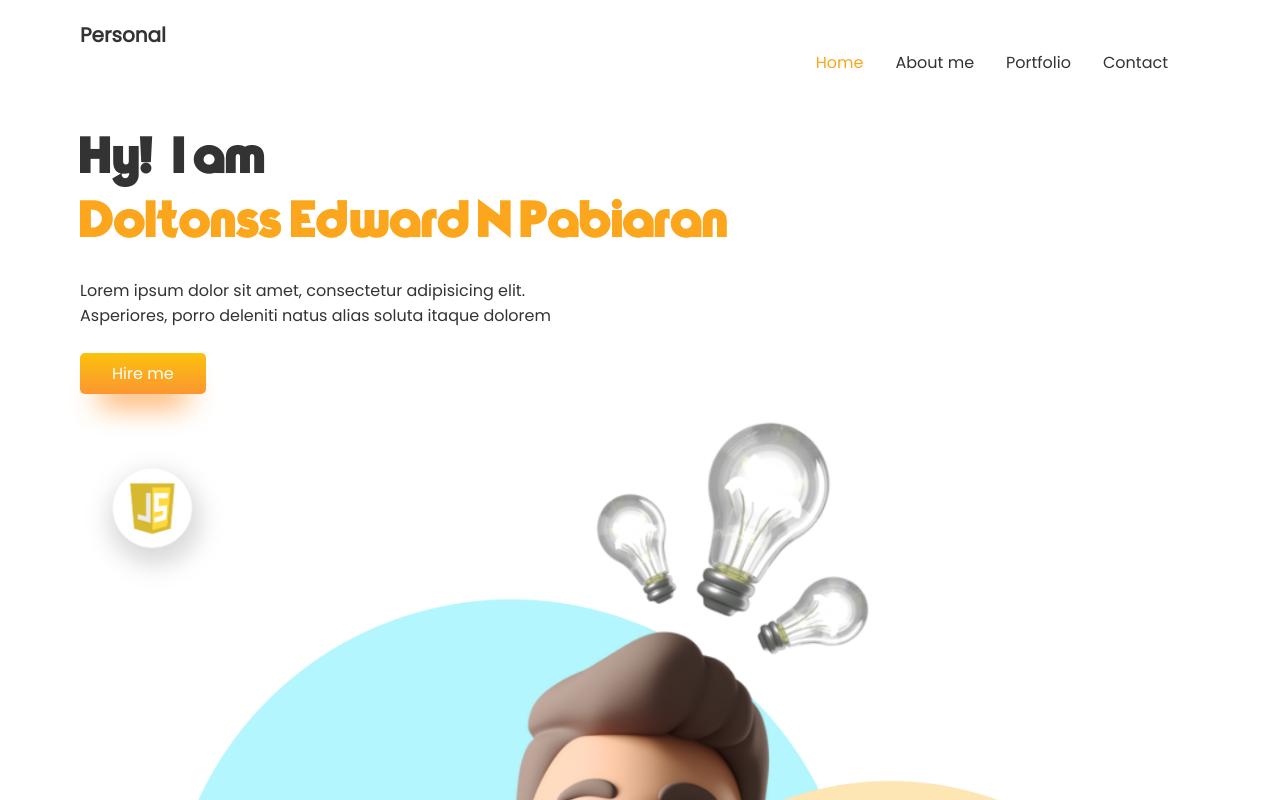
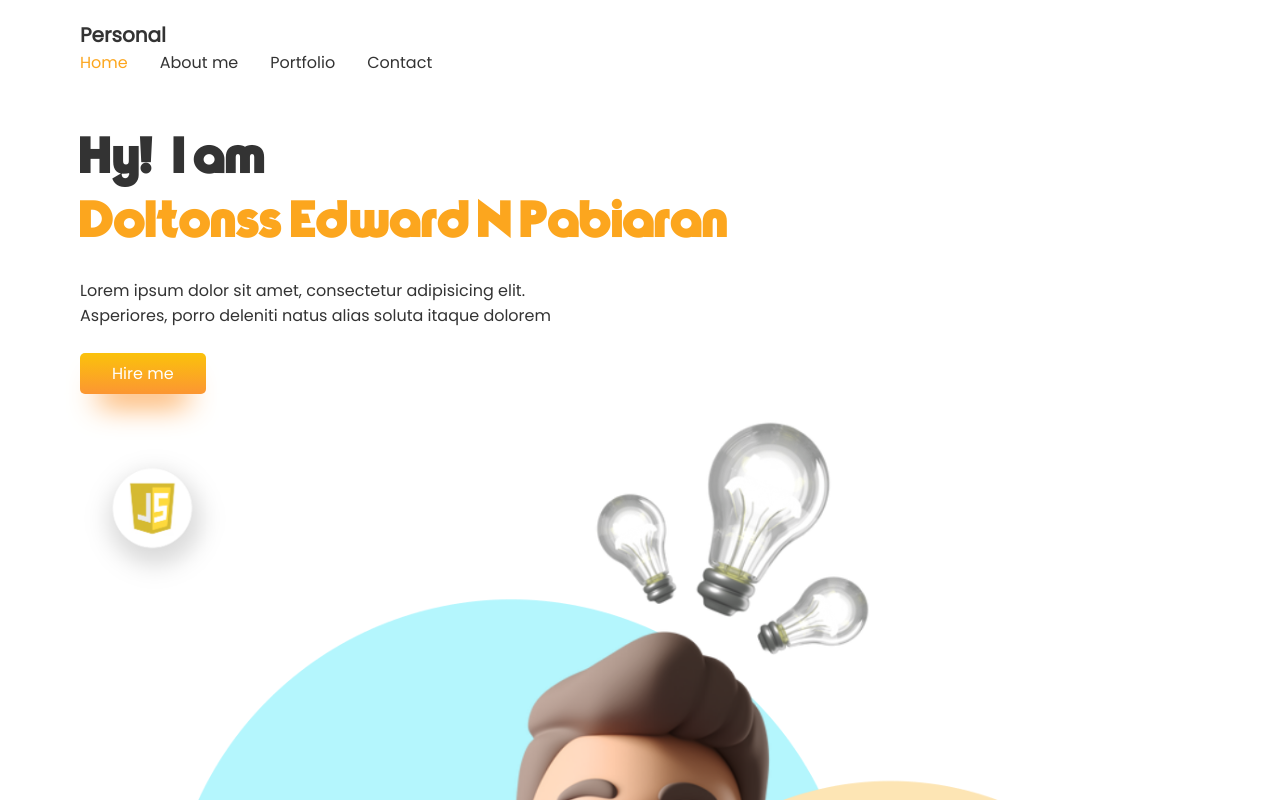
Before and after one commit to doltonsedward/Personal-website-svelte, a Svelte app: page / in a window 1280 px wide. Shown: the top 800 px of the page. Built offline with nearby package versions, Linux system fonts and the light colour scheme.

Commit message:
add to-right styling for right content

```diff
--- a/public/assets/css/shortcut.css
+++ b/public/assets/css/shortcut.css
@@ -26,3 +26,8 @@
 .button-theme:hover::after {
     box-shadow: 0 20px 40px #fc9632;
 }
+
+/* display */
+.flex { display: flex }
+.flex-between { justify-content: space-between }
+.items-center { align-items: center }
--- a/src/components/molecules/Header.svelte
+++ b/src/components/molecules/Header.svelte
@@ -8,7 +8,7 @@
 
 <header class="padding-default row">
     <p class="logo col-6">Personal</p>
-    <nav class="col-6">
+    <nav class="col-6 to-right">
         <ul class="list-nav">
             {#each navItems as item}
                 <li on:click={() => dispatch('navChange', item)}>
@@ -30,11 +30,6 @@
         font-weight: 700;
     }
 
-    nav {
-        display: flex;
-        justify-content: flex-end;
-    }
-
     ul {
         display: flex;
         list-style: none;
```
